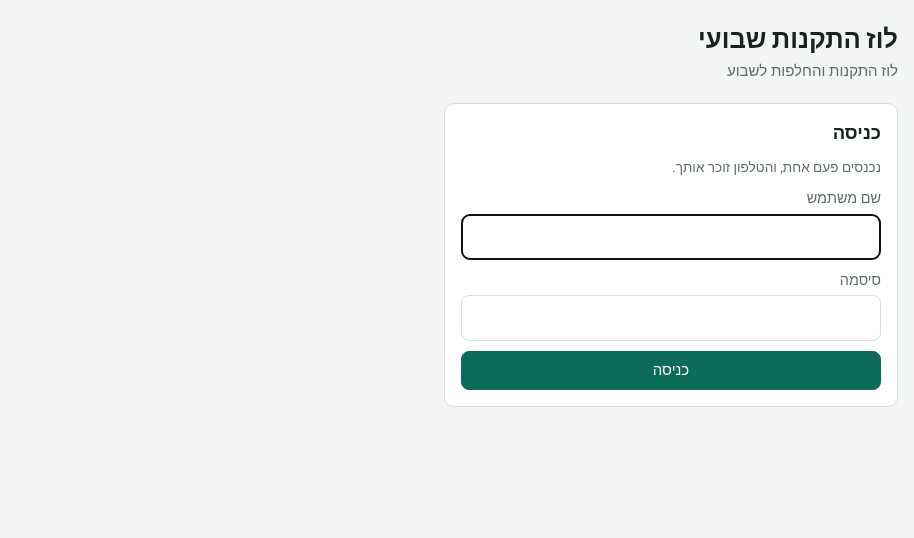
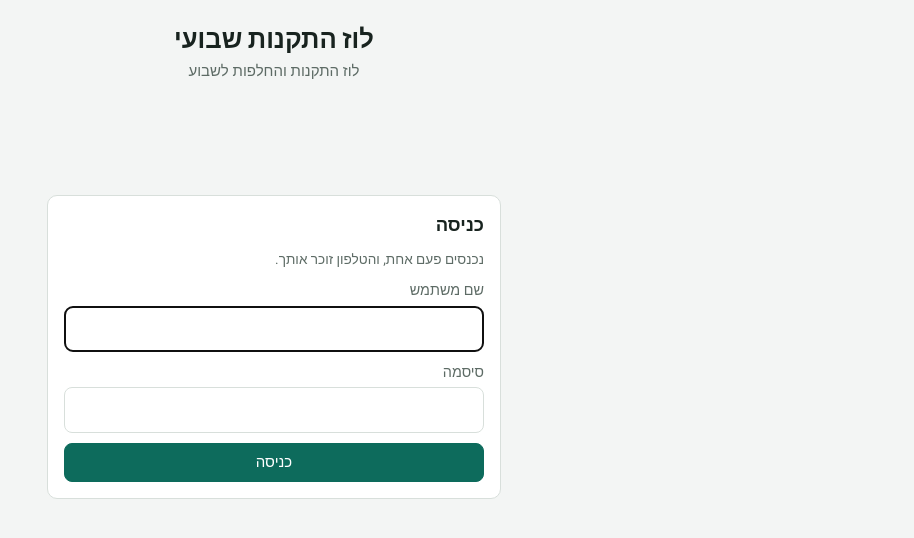
Before and after one commit to melmanigor/lz-viewer, a plain HTML site: page index.html in a window 1280 px wide. Shown: the whole page, without its empty margins (366-1280 px from the left). Drawn offline with Linux system fonts and the light colour scheme.

Commit message:
Center the login box
Co-Authored-By: Claude Opus 5.5 <noreply@anthropic.com>
Claude-Session: https://claude.ai/code/session_012JtFd6PsLfP4qVokccPA3F

```diff
--- a/index.html
+++ b/index.html
@@ -97,7 +97,9 @@ th{color:var(--muted);font-weight:500;font-size:.8rem}
 .note{font-size:.85rem;color:var(--muted)}
 .banner{background:var(--accent-soft);color:var(--ink);border-radius:8px;padding:8px 12px;font-size:.88rem}
 .toast{position:fixed;bottom:calc(16px + env(safe-area-inset-bottom,0px));left:50%;transform:translateX(-50%);background:var(--ink);color:var(--bg);padding:8px 16px;border-radius:8px;font-size:.9rem}
-#login{max-width:420px}
+#login{max-width:420px;width:100%;margin:10vh auto 0;justify-self:center;align-self:start}
+body.out header.top{justify-content:center;text-align:center}
+body.out header.top > div{width:100%}
 .lf{display:flex;flex-direction:column;gap:4px;font-size:.9rem;color:var(--muted)}
 .lf input{font:inherit;font-size:1rem;color:var(--ink);background:var(--surface);border:1px solid var(--line);border-radius:8px;padding:10px}
 .lerr{color:var(--bad);font-size:.9rem}
```
